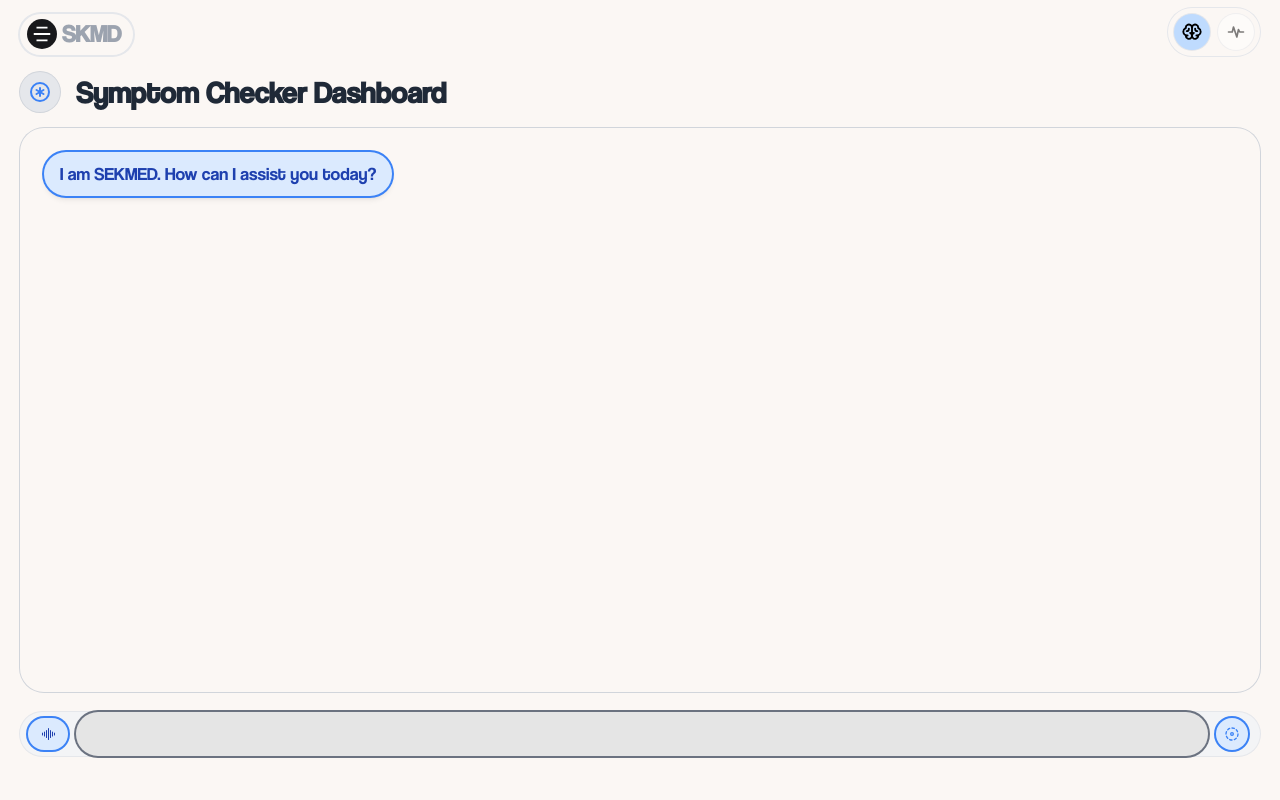
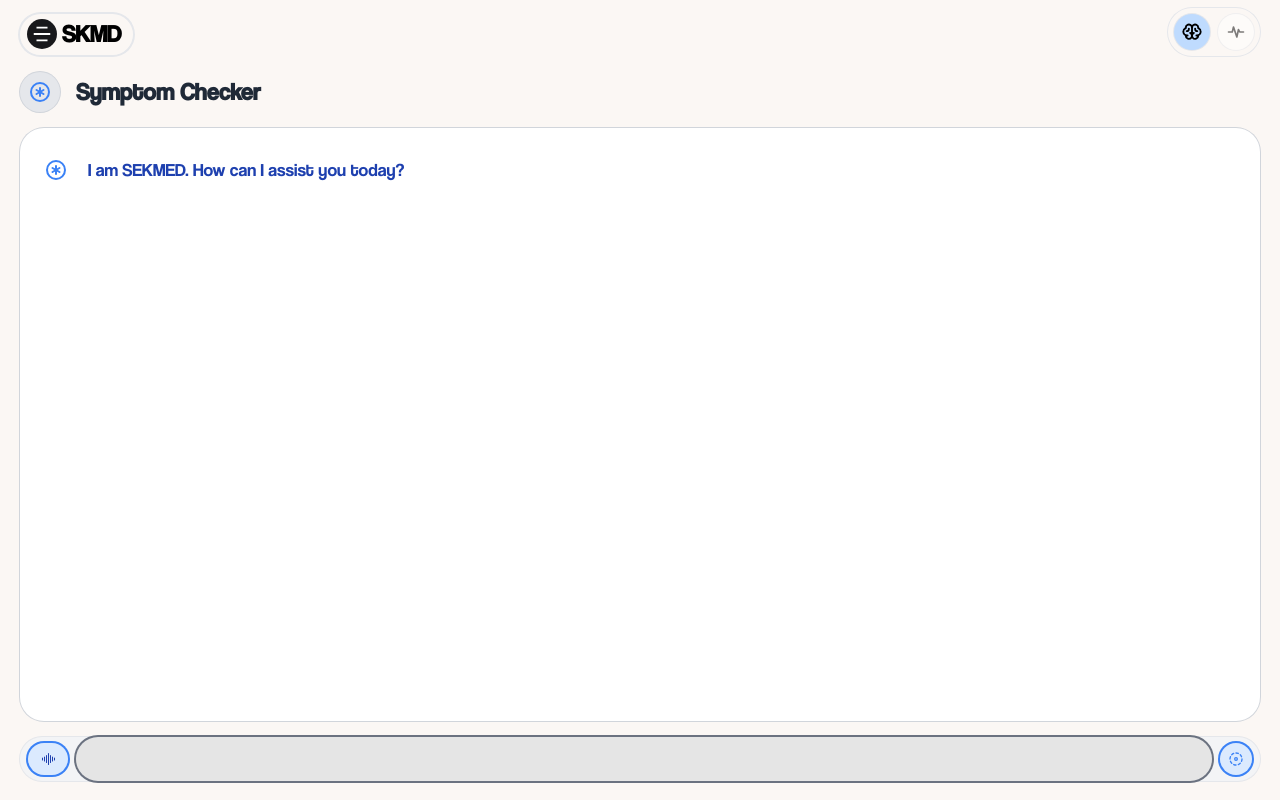
Before and after one commit to nova-sudo/sek_med, a React (Create React App) app: page /Home in a window 1280 px wide. Built offline with nearby package versions, Linux system fonts and the light colour scheme.

Commit message:
ui changes, streaming and disabling text to speech

```diff
--- a/src/components/SymptomCheckerPage.jsx
+++ b/src/components/SymptomCheckerPage.jsx
@@ -1,9 +1,8 @@
 import React, { useState, useEffect, useRef } from "react";
 import { TbMedicalCrossCircle } from "react-icons/tb";
-import "../App.css";
 import { BsSoundwave } from "react-icons/bs";
 import { TbTiltShift } from "react-icons/tb";
-
+import "../App.css";
 
 function SymptomCheckerPage() {
   const [messages, setMessages] = useState([
@@ -12,8 +11,23 @@ function SymptomCheckerPage() {
   const [input, setInput] = useState("");
   const [isListening, setIsListening] = useState(false);
   const chatRef = useRef(null);
-  const spokenMessagesRef = useRef(new Set());
   const recognitionRef = useRef(null);
+  const [isLoading, setIsLoading] = useState(false);
+  const [loadingText, setLoadingText] = useState(".");
+
+  useEffect(() => {
+    let timer;
+    if (isLoading) {
+      timer = setInterval(() => {
+        setLoadingText((prev) =>
+          prev === "." ? ".." : prev === ".." ? "..." : "."
+        );
+      }, 500); // Update every 500ms
+    } else {
+      setLoadingText("."); // Reset when loading stops
+    }
+    return () => clearInterval(timer);
+  }, [isLoading]);
 
   useEffect(() => {
     // Initialize SpeechRecognition
@@ -52,17 +66,6 @@ function SymptomCheckerPage() {
     }
   }, [messages]);
 
-  const speakText = (text) => {
-    if (!spokenMessagesRef.current.has(text)) {
-      spokenMessagesRef.current.add(text); // Mark the message as spoken
-      if (window.responsiveVoice) {
-        window.responsiveVoice.speak(text, "UK English Female", { rate: 1 });
-      } else {
-        console.error("ResponsiveVoice is not available.");
-      }
-    }
-  };
-
   const startListening = () => {
     if (recognitionRef.current && !isListening) {
       setIsListening(true);
@@ -73,14 +76,12 @@ function SymptomCheckerPage() {
   const handleSend = async () => {
     if (input.trim() === "") return;
 
-    // Add the user's input to the chat history
     setMessages((prev) => [
       ...prev,
       { id: prev.length + 1, sender: "user", text: input },
     ]);
-
-    // Clear the input field
     setInput("");
+    setIsLoading(true);
 
     try {
       const response = await fetch("https://symptofy.vercel.app/diagnose", {
@@ -96,77 +97,112 @@ function SymptomCheckerPage() {
       }
 
       const data = await response.json();
+      setIsLoading(false);
 
       if (data.diagnoses) {
-        const diagnosisMessages = data.diagnoses.split().map((text, index) => ({
-          id: messages.length + index + 3,
-          sender: "system",
-          text,
-        }));
+        const fullMessage = data.diagnoses;
 
-        diagnosisMessages.forEach((message, index) => {
+        let currentMessage = "";
+        fullMessage.split("").forEach((char, index) => {
           setTimeout(() => {
-            setMessages((prev) => {
-              const newMessages = [...prev, message];
-              if (message.sender === "system") {
-                // speakText(message.text);
-              }
-              return newMessages;
-            });
-          }, 1000 * index);
+            currentMessage += char;
+            setMessages((prev) =>
+              prev.map((message, i) =>
+                i === prev.length - 1
+                  ? { ...message, text: currentMessage }
+                  : message
+              )
+            );
+          }, index * 50);
         });
-      } else {
-        const errorMessage = "Sorry, I couldn't understand that. Can you clarify?";
+
         setMessages((prev) => [
           ...prev,
-          { id: prev.length + 3, sender: "system", text: errorMessage },
+          { id: prev.length + 1, sender: "system", text: "" },
         ]);
-        speakText(errorMessage);
+      } else {
+        const errorMessage =
+          "Sorry, I couldn't understand that. Can you clarify?";
+        setMessages((prev) => [
+          ...prev,
+          { id: prev.length + 1, sender: "system", text: errorMessage },
+        ]);
       }
     } catch (error) {
       console.error("Error during API request:", error);
-      const errorMessage = "Sorry, something went wrong. Please try again later.";
+      setIsLoading(false);
+      const errorMessage =
+        "Sorry, something went wrong. Please try again later.";
       setMessages((prev) => [
         ...prev,
-        { id: prev.length + 3, sender: "system", text: errorMessage },
+        { id: prev.length + 1, sender: "system", text: errorMessage },
       ]);
-      speakText(errorMessage);
     }
   };
 
 
   return (
-    <div className="md:max-h-[600px] md:z-20 md:min-h-[700px] h-screen max-h-[600px] font-cool  flex flex-col">
+    <div
+      className="font-cool flex flex-col"
+      style={{ height: "calc(100vh - 75px)" }}
+    >
+
       <div className="flex items-center py-4">
-        <div className="md:h-10 md:w-10 bg-gray-200 rounded-full ring-1 ring-gray-300 flex items-center justify-center">
+        <div className="h-10 w-10 bg-gray-200 rounded-full ring-1 ring-gray-300 flex items-center justify-center">
           <TbMedicalCrossCircle size={24} className="text-blue-500" />
         </div>
-        <h1 className="ml-4 md:text-3xl text-[20px]  font-bold text-gray-800">Symptom Checker Dashboard</h1>
+        <h1 className="ml-4 text-[20px] md:text-2xl font-bold text-gray-800">
+          Symptom Checker
+        </h1>
       </div>
 
-      <div ref={chatRef} className="flex-1 overflow-y-auto h-full p-6 space-y-4 ring-gray-300 ring-1 rounded-3xl">
+      {/* Chat Section */}
+      <div
+        ref={chatRef}
+        className="flex-1 overflow-y-auto p-6 space-y-4 ring-gray-300 ring-1 rounded-3xl bg-white"
+      >
+
         {messages.map((message) => (
-          <div key={message.id} className={`flex ${message.sender === "user" ? "justify-end" : "justify-start"}`}>
-            <div
-              className={`max-w-2xl py-2 px-4 rounded-3xl text-md md:text-lg shadow-md transition-transform duration-300 break-words ${
-                message.sender === "user"
-                  ? "bg-gray-200 ring-gray-600 ring-2 text-gray-800"
-                  : "bg-blue-100 ring-2 ring-blue-500 text-blue-800"
-              }`}
-            >
-              {message.text}
+          <div
+            key={message.id}
+            className={`flex ${
+              message.sender === "user" ? "justify-end" : "justify-start"
+            }`}
+          >
+            <div className="flex items-start">
+              {/* Icon for system messages */}
+              {message.sender === "system" && (
+                <div className="mr-1">
+                  <TbMedicalCrossCircle size={24} className="text-blue-500 mt-[6px]" />
+                </div>
+              )}
+              {/* Message content */}
+
+              <div
+                className={`max-w-2xl py-1 px-4 rounded-3xl text-md md:text-lg  transition-transform duration-300 break-words ${
+                  message.sender === "user"
+                    ? "bg-blue-100 ring-1 ring-blue-500 text-blue-800"
+                    : "text-blue-800"
+                }`}
+              >
+                {message.text}
+              </div>
             </div>
           </div>
         ))}
       </div>
 
-      <div className="pr-3 border-gray-300 mt-5  bg-gray-100 rounded-full ring-1 ring-gray-200 flex items-center">
+      {/* Input Section */}
+      <div className="mt-4 bg-gray-100 rounded-full ring-1 ring-gray-200 flex items-center px-2">
         <button
           onClick={startListening}
-          className={`px-3 ml-2 py-2 ${isListening ? "bg-gray-200 ring-gray-600 ring-2 text-gray-800" : "bg-blue-100 ring-2 ring-blue-500 text-blue-800 "}  rounded-full shadow-sm text-md`}
+          className={`px-3 py-2 ${
+            isListening
+              ? "bg-gray-200 ring-gray-600 ring-2 text-gray-800"
+              : "bg-blue-100 ring-2 ring-blue-500 text-blue-800"
+          } rounded-full shadow-sm`}
         >
-          {isListening ? "Listening..." : <><BsSoundwave />
-            </>}
+          {isListening ? "Listening..." : <BsSoundwave />}
         </button>
         <input
           type="text"
@@ -176,13 +212,17 @@ function SymptomCheckerPage() {
         />
         <button
           onClick={handleSend}
-          className="px-2 py-2 bg-blue-100 ring-2 ring-blue-500 text-blue-500 rounded-full shadow-sm text-md hover:bg-blue-600 hover:text-white focus:ring-2 focus:ring-blue-400"
+          className="px-2 py-2 bg-blue-100 ring-2 ring-blue-500 text-blue-500 rounded-full shadow-sm hover:bg-blue-600 hover:text-white focus:ring-2 focus:ring-blue-400"
         >
           <TbTiltShift />
         </button>
       </div>
     </div>
   );
+
+
+
+
 }
 
 export default SymptomCheckerPage;
--- a/src/pages/Home.jsx
+++ b/src/pages/Home.jsx
@@ -26,7 +26,7 @@ const Home = () => {
             onClick={() => setIsDropdownVisible(!isDropdownVisible)} // Toggle dropdown
           >
             <RiMenu5Line className="m-[5.5px] ml-[2.5px] text-3xl bg-zinc-900 rounded-full p-1 text-white" />
-            <h1 className="text-2xl  mt-[4px]  font-cool font-bold  text-gray-400">
+            <h1 className="text-2xl  mt-[4px]  font-cool font-bold  text-black">
             SKMD
             </h1>
           </div>
```
